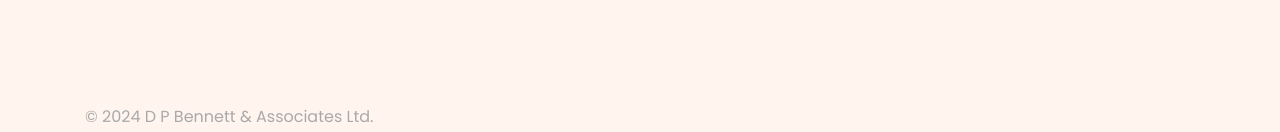
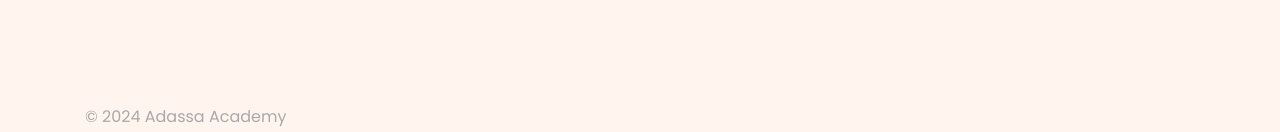
Before and after one commit to Adassa-Enterprise-Solutions/adassa-academy, a Jekyll site: the page built from index.html, in a window 1280 px wide and 1351 px high. Shown: the part 1216-1348 px from the top of the window. Built offline with Jekyll 4.4.1, drawn with Linux system fonts in a browser that asks for light colours; the list of posts is cut into pages by our own code; comment, search, counter and statistics services are not loaded.

Commit message:
General updates.

```diff
--- a/_config.yml
+++ b/_config.yml
@@ -1,17 +1,17 @@
 # Company Information
-company_name: D P Bennett & Associates Ltd.
-domain_name: adassa.com.jm
+company_name: Adassa Academy
+domain_name: adassa.adassa.com.jm
 address_line: Kingston
 country: Jamaica
 company_email: mail@adassa.com.jm
-description: This is the AES, Inc. website.
-meta_description: business management system, engineering, information technology, personal development, personal products
+description: This is the Adassa Academy website.
+meta_description: online education, e-learning, primary and secondary school mathematics, CSEC, CXC
 
 # Site Information
-title: Adassa
+title: Adassa Academy
 author: Desmond Bennett
 baseurl: ""
-url: https://adassa.com.jm
+url: https://academy.adassa.com.jm
 
 # Social Links
 facebook_link: https://www.facebook.com/desmondpbennett
@@ -19,7 +19,7 @@ twitter_link: https://twitter.com/DPB_and_A
 github_link: https://github.com/Adassa-Enterprise-Solutions/
 
 disqus: false
-disqus_shortname: adassa
+disqus_shortname: adassa_academy
 
 paginate: 20
 
--- a/nbproject/project.xml
+++ b/nbproject/project.xml
@@ -3,7 +3,7 @@
     <type>org.netbeans.modules.web.clientproject</type>
     <configuration>
         <data xmlns="http://www.netbeans.org/ns/clientside-project/1">
-            <name>Adassa</name>
+            <name>Adassa Academy</name>
         </data>
     </configuration>
 </project>
```
Also changed, not shown: .github/workflows/jekyll.yml (deleted).
